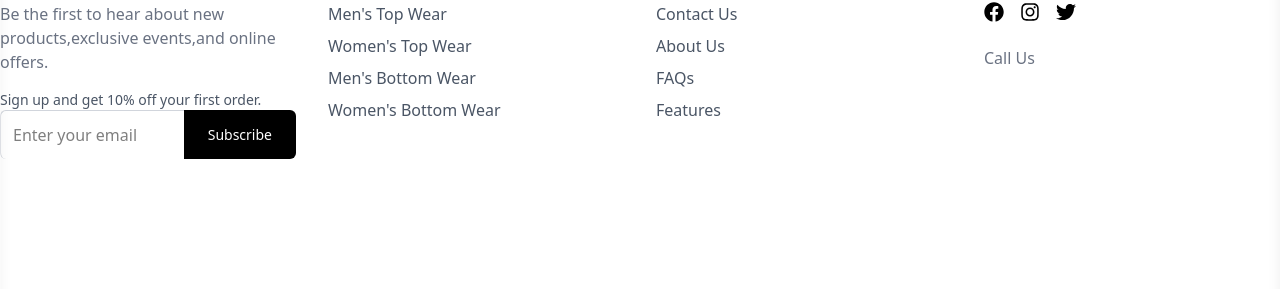
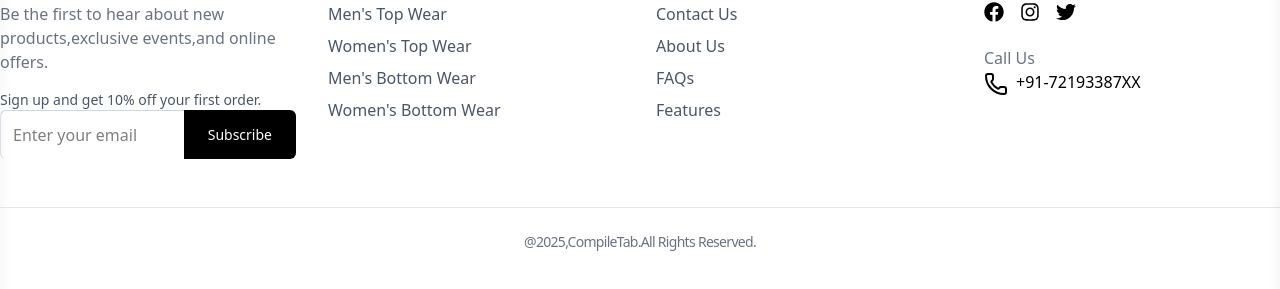
Before and after one commit to SagarSuryakantWaghmare/the-digital-cart, a React (Vite) app in the folder client/: page / in a window 1280 px wide. Shown: the part 151-440 px from the top of the page. Built offline with nearby package versions, Linux system fonts and the light colour scheme; a web font is replaced by a local one.

Commit message:
Worked on footer done

```diff
--- a/client/src/components/Common/Footer.jsx
+++ b/client/src/components/Common/Footer.jsx
@@ -92,7 +92,18 @@
                   </a>
                 </div>
                 <p className='text-gray-500'>Call Us</p>
+                <p>
+                  <Phone className='inline-block mr-2'/>
+                  +91-72193387XX
+                </p>
              </div>
+          </div>
+          {/* Bottom of footer */}
+          <div className='container mx-auto mt-12 px-4 lg:px-0 border-t border-gray-200 pt-6'>
+            <p className='text-gray-500 text-sm tracking-tighter text-center'>
+              @2025,CompileTab.All Rights Reserved.
+            </p>
+
           </div>
     </footer>
     </>
```
